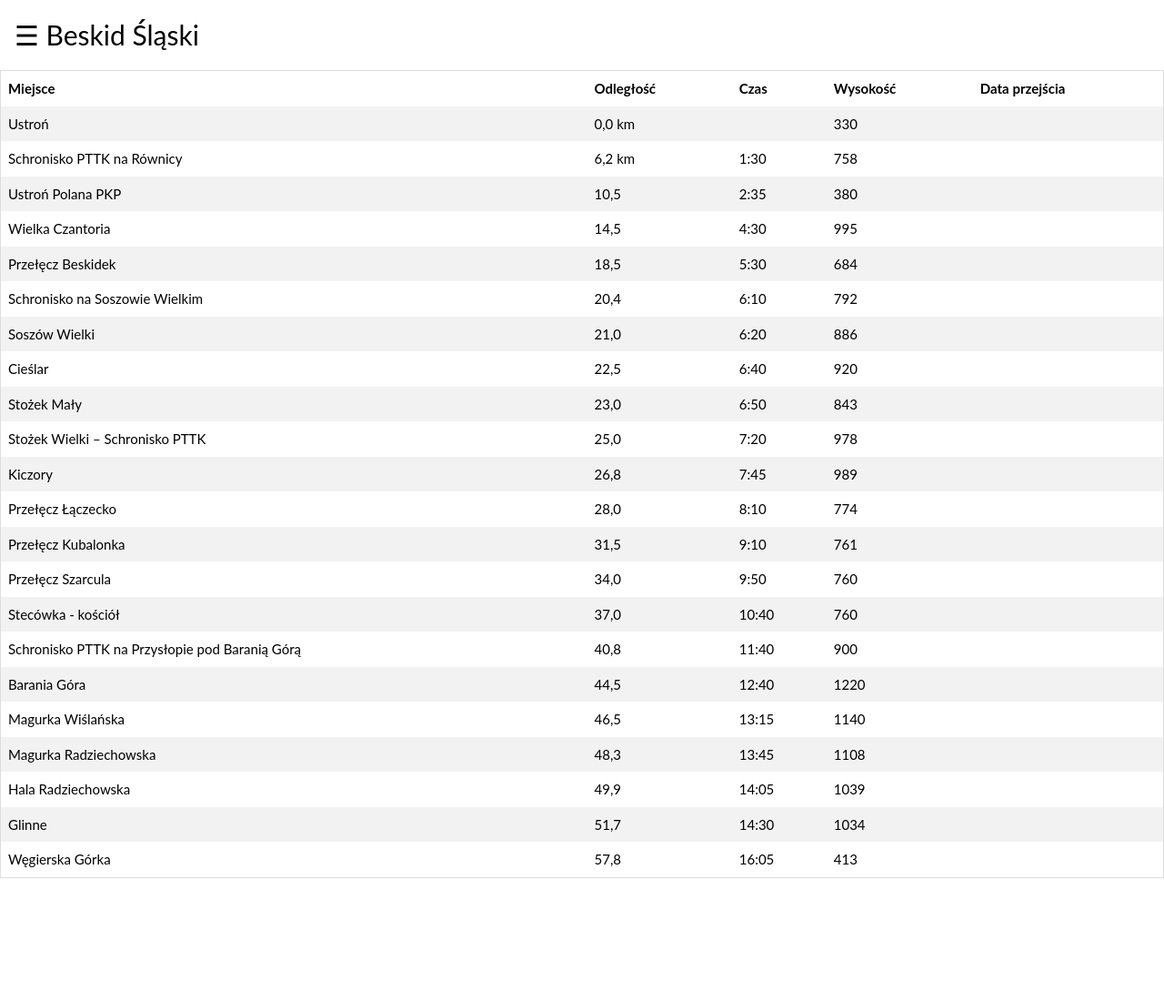
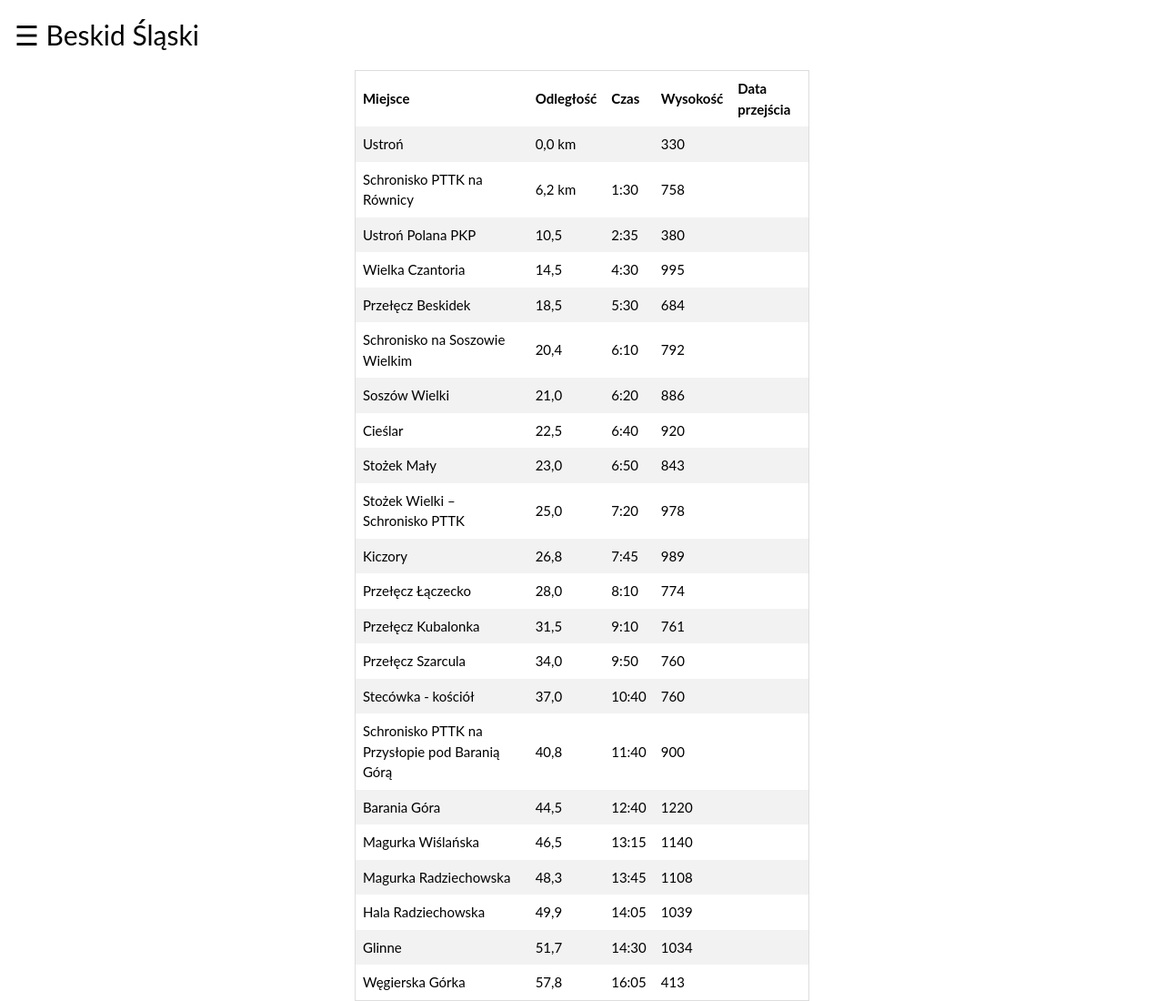
Before and after one commit to rjanuszew/rjanuszew.github.io, a Jekyll site: the page slaski.html, which Jekyll copies as it is, in a window 1280 px wide. Shown: the whole page at 91% size. Built offline with Jekyll 4.4.1, drawn with Linux system fonts in a browser that asks for light colours; before the commit the page ends 965 px from its top, so only the background shows below that.

Commit message:
Update slaski.html

```diff
--- a/slaski.html
+++ b/slaski.html
@@ -87,6 +87,10 @@ tr:nth-child(even){background-color: #f2f2f2}
     background-color: #555; /* Add a dark-grey background on hover */
 }
 
+.content {
+    max-width: 500px;
+    margin: auto;
+}
 </style>
 </head>
 <body>
@@ -107,7 +111,7 @@ tr:nth-child(even){background-color: #f2f2f2}
 </div>
 
 
-<div style="overflow-x:auto;">
+<div class="content" style="overflow-x:auto;">
   <table>
     <tr>
       <th>Miejsce</th>
```
